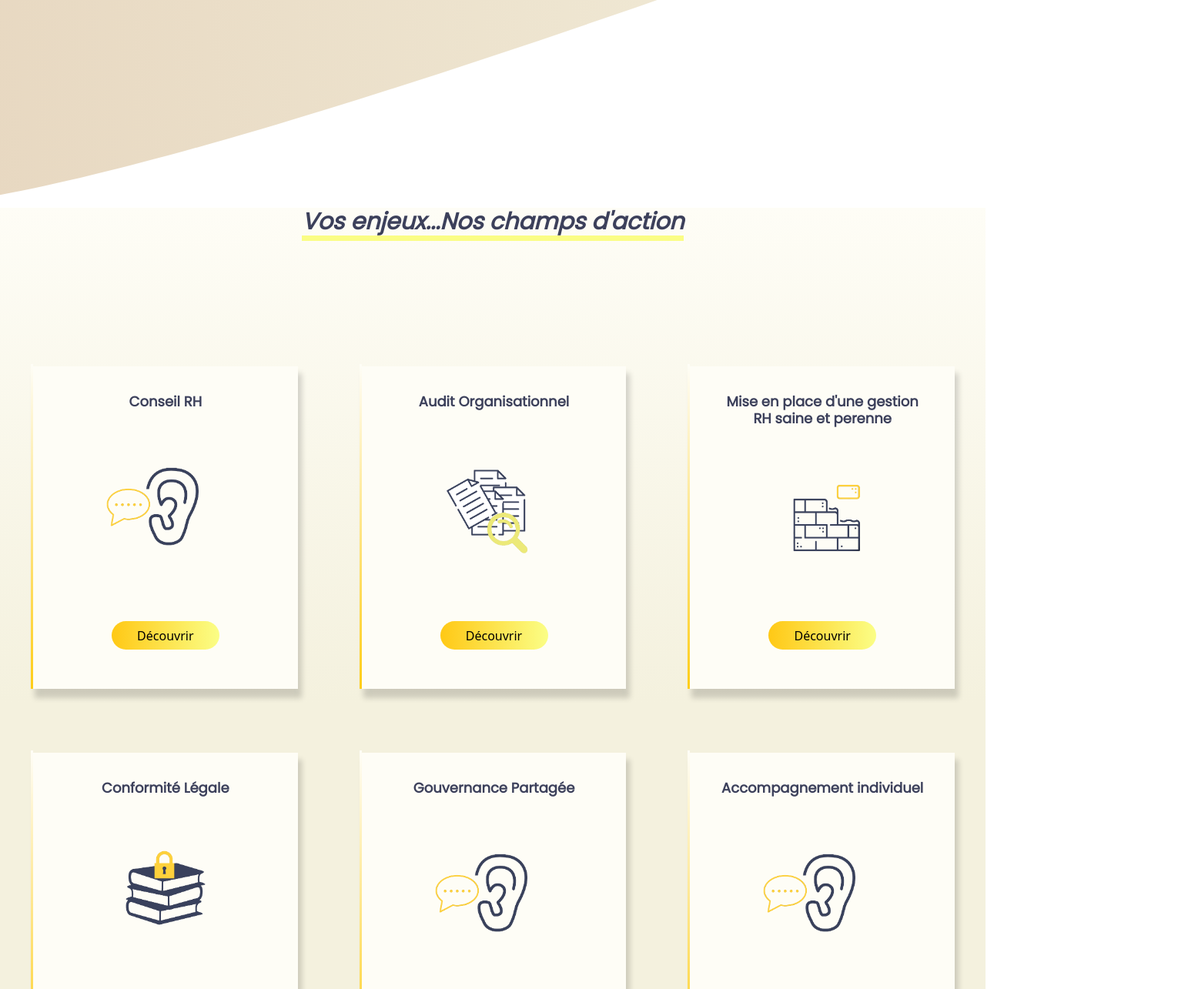
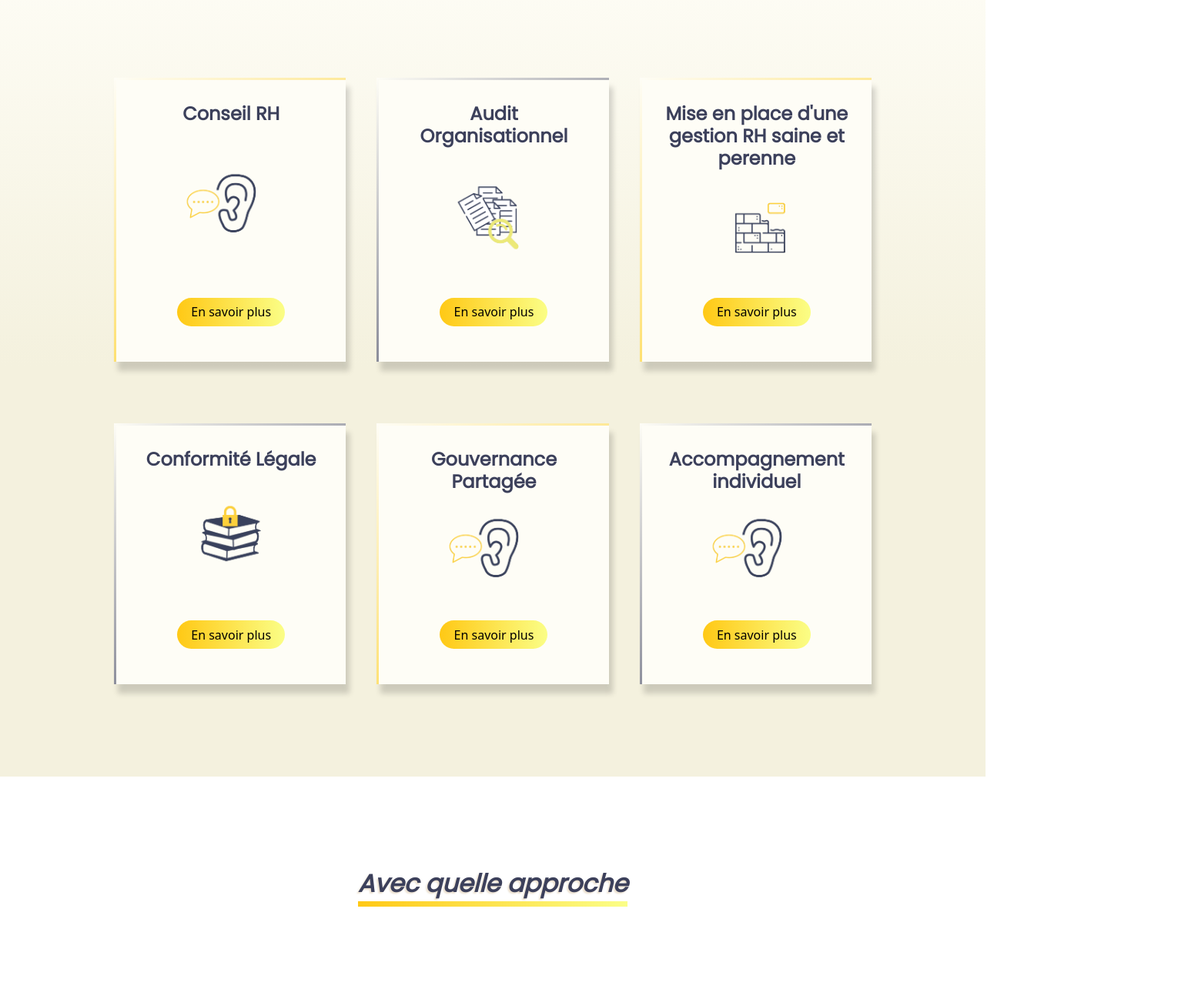
Before and after one commit to david-zahariuc/eclairh_netlify, an Eleventy site: page src/index.html in a window 1280 px wide. Shown: the part 621-1906 px from the top of the page at 77% size, 1556 px wide, since content can reach past the window. Built offline with nearby package versions, Linux system fonts and the light colour scheme; Eleventy itself is replaced by a stand-in of ours; files that its build step writes are made by us from their sources.

Commit message:
modif apres midi push

```diff
--- a/public/css/style.css
+++ b/public/css/style.css
@@ -1,9 +1,15 @@
+.center_80 {
+    width: 80%;
+    margin: 0 auto;
+}
+
 .nav_top {
-    padding: 20px 100px;
+    width: 90%;
+    margin: 0 auto;
     display: flex;
     flex-direction: row;
     justify-content: space-between;
-    align-items: center
+    align-items: center;
 }
 
 .nav_top_left {
@@ -33,17 +39,27 @@
     height: 65px;
 }
 
+/*top nav elements*/
 img {
     height: 100%;
 }
 
 #tagline {
-
+    position: relative;
     display: inline-block;
     margin: 0;
+    font-family: 'Libre Baskerville', serif;
+    font-size: 1rem;
+}
 
-    font-family: 'Libre Baskerville', serif;
-    font-size: 1.5rem;
+#tagline::after {
+    content: '';
+    height: 3px;
+    position: absolute;
+    right: 0;
+    bottom: -6px;
+    left: 0;
+    background: transparent linear-gradient(90deg, #FFC000 0%, #FFC60AF3 0%, #FAFE6CCF 100%, #FAFF6F 100%) 0% 0% no-repeat padding-box;
 }
 
 .phone {
@@ -63,9 +79,8 @@ img {
 
 .phone_no,
 .contact_btn {
-    color: var(--unnamed-color-3c405b);
     text-align: center;
-    font: normal normal normal 1.25rem Poppins;
+    font: normal normal normal 1rem Poppins;
     letter-spacing: 0px;
     color: #3C405B;
     opacity: 1;
@@ -101,18 +116,16 @@ img {
     width: fit-content;
     height: fit-content;
     margin: 0 60px;
-    padding: 7px 20px;
+    padding: 5px 10px;
     /* UI Properties */
-    background: var(--unnamed-color-3c405b) 0% 0% no-repeat padding-box;
     background: #3C405B 0% 0% no-repeat padding-box;
     border-radius: 21px;
     opacity: 1;
 }
 
 #nav_bottom {
-    margin: 0 100px;
+    margin: 0 auto !important;
     padding: 20px 0;
-    background: transparent linear-gradient(269deg, var(--unnamed-color-f4f1de) 0%, var(--unnamed-color-e7d7c0) 100%) 0% 0% no-repeat padding-box;
     background: transparent linear-gradient(269deg, #F4F1DE 0%, #E7D7C0 100%) 0% 0% no-repeat padding-box;
     opacity: 1;
 
@@ -121,7 +134,7 @@ img {
 .nav_bottom_link {
     color: var(--unnamed-color-fefdf6);
     text-align: center;
-    font: normal normal normal 20px/30px Poppins;
+    font: normal normal normal 0.9rem 'Poppins';
     letter-spacing: 0px;
     color: #FEFDF6;
     opacity: 1;
@@ -133,35 +146,56 @@ img {
 }
 
 .hero {
-    padding-left: 200px;
-    height: 765px;
+    padding: 60px 0;
+    width: 100%;
+    height: fit-content;
+
     background-image: url("./../img/hero_bg.svg");
     background-repeat: no-repeat;
-background-size: cover;
-background-position-x: center;
+    background-size: cover;
+    background-position-x: right;
+    background-position-y: bottom;
 
 }
 
+/*
+.nav_hero_shape {
+    position: relative;
+}
+
+.nav_hero_shape::before {
+    content: "";
+    display: inline-block;
+    width: 100%;
+    min-height: 500px;
+    background-image: url("./../img/hero_bg.svg");
+    background-repeat: no-repeat;
+    background-size: 100%;
+    position: absolute;
+    overflow: visible;
+    top: 0;
+    z-index: -1;
+}*/
+
 .heading {
-    margin: 80px 0;
-    color: var(--unnamed-color-3c405b);
-    text-align: left;
-    font-family: Poppins, sans-serif;
+    text-align: center;
+    font-family: 'Poppins', sans-serif;
     font-weight: 600;
     font-size: 2.5rem;
-    letter-spacing: 0px;
+    letter-spacing: 0.25rem;
     color: #3C405B;
 }
 
 .sub_heading {
     width: 635px;
-    margin: 80px 0;
+    margin: 60px 0;
     text-align: left;
     font-family: Poppins, sans-serif;
     font-size: 1.25rem;
     letter-spacing: 0px;
     color: #3C405B;
 }
+
 .expertise {
     display: flex;
     flex-direction: column;
@@ -171,16 +205,21 @@ background-position-x: center;
 }
 
 .container_cards {
-    padding: 120px 0;
+    padding: 80px 0;
 }
-.cards_row {width: 100%;
+
+.cards_row {
+    margin: 40px 0;
+    width: 100%;
     display: flex;
     flex-direction: row;
-    justify-content: center;
+    justify-content: space-between;
 
 
 }
+
 .section_title {
+    position: relative;
     width: fit-content;
     margin: 0 auto;
     text-align: center;
@@ -188,46 +227,66 @@ background-position-x: center;
     font-style: italic;
     font-weight: 600;
     color: #3C405B;
-    font-size: 1.875rem;
+    font-size: 2rem;
     letter-spacing: 0px;
-    border-bottom: 7px solid;
-    border-color: #FAFE6CCF
+    text-shadow: -2px 2px 2px rgba(230, 215, 191, 0.74);
 }
+
+.section_title::after {
+    content: '';
+    height: 7px;
+    position: absolute;
+    right: 0;
+    bottom: -10px;
+    left: 0;
+    background: transparent linear-gradient(90deg, #FFC000 0%, #FFC60AF3 0%, #FAFE6CCF 100%, #FAFF6F 100%) 0% 0% no-repeat padding-box;
+
+}
+
 .container_cards {
     display: flex;
     flex-direction: row;
     flex-wrap: wrap;
 }
-.btr{
-    border-top: 3px solid !important;
-    border-color: #FECD17;
+
+
+.expertise_card_wrap {
+
+    padding-top: 3px;
+    padding-left: 3px;
+    position: relative;
+    width: 33%;
+min-height: fit-content;
+    margin: 0 20px;
+    background: #FEFDF6 0% 0% no-repeat padding-box;
+box-shadow: 5px 12px 7px #00000029;
 }
+
+.yellow_wrap {
+    background: transparent linear-gradient(140deg, #FEFDF6 0%, #FECD17 100%) 0% 0% no-repeat padding-box;
+    opacity: 1;
+}
+
+.blue_wrap {
+    background: transparent linear-gradient(140deg, #FEFDF6 0%, #3C405B 100%) 0% 0% no-repeat padding-box;
+}
+
 .expertise_card {
-    border: transparent;
-    border-left: 3px solid !important;
-    border-image:
-    linear-gradient(
-      to bottom,
-      #FEFDF6,
-      #FECD17
-    ) 1 100%;
-    margin: 40px 40px;
+height: 100%;
     display: flex;
     flex-direction: column;
     justify-content: space-between;
-    width: 395px;
-    height: 422px;
-    padding: 35px;
+
     background: #FEFDF6 0% 0% no-repeat padding-box;
-    box-shadow: 5px 12px 7px #00000029;
     opacity: 1;
+    padding: 30px;
 }
 
 .expertise_img_container {
     display: flex;
     flex-direction: column;
     align-items: center;
-    height: 200px;
+    height: 150px;
 }
 
 
@@ -236,10 +295,10 @@ background-position-x: center;
     width: fit-content;
     margin: 0 auto;
     text-align: center;
-    font-family: Poppins, sans-serif;
+    font-family: 'Poppins', sans-serif;
     font-weight: 600;
     color: #3C405B;
-    font-size: 1.125rem;
+    font-size: 1.5rem;
     letter-spacing: 0px
 }
 
@@ -267,18 +326,22 @@ background-position-x: center;
     padding: 15px;
     background: #FEFDF6 0% 0% no-repeat padding-box;
 }
-.card_to_bottom{
+
+.card_to_bottom {
     justify-content: flex-end;
 }
-.card_to_top{
+
+.card_to_top {
     justify-content: flex-start;
 }
+
 .values_img_container {
     display: flex;
     flex-direction: column;
     align-items: center;
     height: 200px;
 }
+
 .value_tagline {
     text-align: center;
     font-family: 'Poppins', sans-serif;
@@ -288,11 +351,12 @@ background-position-x: center;
     letter-spacing: 0px;
 
 }
-.values_card{
+
+.values_card {
     display: flex;
     flex-direction: column;
     justify-content: space-between;
-        height: 332px;
+    height: 332px;
 }
 
 /*temonaiges*/
@@ -310,11 +374,13 @@ background-position-x: center;
     padding: 100px;
 
 }
+
 .review_quotes {
     font-family: 'MS UI Gothic';
     font-size: 50px;
 }
-.review_text{
+
+.review_text {
     text-align: center;
     padding: 25px;
     font-family: 'Poppins', sans-serif;
@@ -324,10 +390,11 @@ background-position-x: center;
     letter-spacing: 0px;
 }
 
-.footer_bg{
+.footer_bg {
     background: linear-gradient(to top, #E7D7C0 50%, #FEFDF6 100%);
 
 }
+
 .review {
     margin-bottom: 120px;
 }
@@ -335,32 +402,38 @@ background-position-x: center;
 
 /* pages individueles */
 
-.conseil_rh{
+.conseil_rh {
     height: 425px;
     background: #F4F1DE 0% 0% no-repeat padding-box;
 }
-.container_conseil_rh{
+
+.container_conseil_rh {
     width: 80%;
     margin: 0 auto;
 
 }
-.conseil_sub_heading{
+
+.conseil_sub_heading {
     width: 950px;
-height: 125px;
+    height: 125px;
 }
-.conseil_heading{
+
+.conseil_heading {
     margin-top: 120px;
 }
+
 .block {
     height: 1000px;
 }
-.cards_single_row{
+
+.cards_single_row {
     width: 100%;
     display: flex;
     flex-direction: row;
     flex-wrap: nowrap;
 }
-.expertise_card_smaller{
+
+.expertise_card_smaller {
     box-sizing: border-box;
     margin: 20px 20px;
     display: flex;
--- a/src/css/style.css
+++ b/src/css/style.css
@@ -1,9 +1,15 @@
+.center_80 {
+    width: 80%;
+    margin: 0 auto;
+}
+
 .nav_top {
-    padding: 20px 100px;
+    width: 90%;
+    margin: 0 auto;
     display: flex;
     flex-direction: row;
     justify-content: space-between;
-    align-items: center
+    align-items: center;
 }
 
 .nav_top_left {
@@ -33,17 +39,27 @@
     height: 65px;
 }
 
+/*top nav elements*/
 img {
     height: 100%;
 }
 
 #tagline {
-
+    position: relative;
     display: inline-block;
     margin: 0;
+    font-family: 'Libre Baskerville', serif;
+    font-size: 1rem;
+}
 
-    font-family: 'Libre Baskerville', serif;
-    font-size: 1.5rem;
+#tagline::after {
+    content: '';
+    height: 3px;
+    position: absolute;
+    right: 0;
+    bottom: -6px;
+    left: 0;
+    background: transparent linear-gradient(90deg, #FFC000 0%, #FFC60AF3 0%, #FAFE6CCF 100%, #FAFF6F 100%) 0% 0% no-repeat padding-box;
 }
 
 .phone {
@@ -63,9 +79,8 @@ img {
 
 .phone_no,
 .contact_btn {
-    color: var(--unnamed-color-3c405b);
     text-align: center;
-    font: normal normal normal 1.25rem Poppins;
+    font: normal normal normal 1rem Poppins;
     letter-spacing: 0px;
     color: #3C405B;
     opacity: 1;
@@ -101,18 +116,16 @@ img {
     width: fit-content;
     height: fit-content;
     margin: 0 60px;
-    padding: 7px 20px;
+    padding: 5px 10px;
     /* UI Properties */
-    background: var(--unnamed-color-3c405b) 0% 0% no-repeat padding-box;
     background: #3C405B 0% 0% no-repeat padding-box;
     border-radius: 21px;
     opacity: 1;
 }
 
 #nav_bottom {
-    margin: 0 100px;
+    margin: 0 auto !important;
     padding: 20px 0;
-    background: transparent linear-gradient(269deg, var(--unnamed-color-f4f1de) 0%, var(--unnamed-color-e7d7c0) 100%) 0% 0% no-repeat padding-box;
     background: transparent linear-gradient(269deg, #F4F1DE 0%, #E7D7C0 100%) 0% 0% no-repeat padding-box;
     opacity: 1;
 
@@ -121,7 +134,7 @@ img {
 .nav_bottom_link {
     color: var(--unnamed-color-fefdf6);
     text-align: center;
-    font: normal normal normal 20px/30px Poppins;
+    font: normal normal normal 0.9rem 'Poppins';
     letter-spacing: 0px;
     color: #FEFDF6;
     opacity: 1;
@@ -133,35 +146,56 @@ img {
 }
 
 .hero {
-    padding-left: 200px;
-    height: 765px;
+    padding: 60px 0;
+    width: 100%;
+    height: fit-content;
+
     background-image: url("./../img/hero_bg.svg");
     background-repeat: no-repeat;
-background-size: cover;
-background-position-x: center;
+    background-size: cover;
+    background-position-x: right;
+    background-position-y: bottom;
 
 }
 
+/*
+.nav_hero_shape {
+    position: relative;
+}
+
+.nav_hero_shape::before {
+    content: "";
+    display: inline-block;
+    width: 100%;
+    min-height: 500px;
+    background-image: url("./../img/hero_bg.svg");
+    background-repeat: no-repeat;
+    background-size: 100%;
+    position: absolute;
+    overflow: visible;
+    top: 0;
+    z-index: -1;
+}*/
+
 .heading {
-    margin: 80px 0;
-    color: var(--unnamed-color-3c405b);
-    text-align: left;
-    font-family: Poppins, sans-serif;
+    text-align: center;
+    font-family: 'Poppins', sans-serif;
     font-weight: 600;
     font-size: 2.5rem;
-    letter-spacing: 0px;
+    letter-spacing: 0.25rem;
     color: #3C405B;
 }
 
 .sub_heading {
     width: 635px;
-    margin: 80px 0;
+    margin: 60px 0;
     text-align: left;
     font-family: Poppins, sans-serif;
     font-size: 1.25rem;
     letter-spacing: 0px;
     color: #3C405B;
 }
+
 .expertise {
     display: flex;
     flex-direction: column;
@@ -171,16 +205,21 @@ background-position-x: center;
 }
 
 .container_cards {
-    padding: 120px 0;
+    padding: 80px 0;
 }
-.cards_row {width: 100%;
+
+.cards_row {
+    margin: 40px 0;
+    width: 100%;
     display: flex;
     flex-direction: row;
-    justify-content: center;
+    justify-content: space-between;
 
 
 }
+
 .section_title {
+    position: relative;
     width: fit-content;
     margin: 0 auto;
     text-align: center;
@@ -188,46 +227,66 @@ background-position-x: center;
     font-style: italic;
     font-weight: 600;
     color: #3C405B;
-    font-size: 1.875rem;
+    font-size: 2rem;
     letter-spacing: 0px;
-    border-bottom: 7px solid;
-    border-color: #FAFE6CCF
+    text-shadow: -2px 2px 2px rgba(230, 215, 191, 0.74);
 }
+
+.section_title::after {
+    content: '';
+    height: 7px;
+    position: absolute;
+    right: 0;
+    bottom: -10px;
+    left: 0;
+    background: transparent linear-gradient(90deg, #FFC000 0%, #FFC60AF3 0%, #FAFE6CCF 100%, #FAFF6F 100%) 0% 0% no-repeat padding-box;
+
+}
+
 .container_cards {
     display: flex;
     flex-direction: row;
     flex-wrap: wrap;
 }
-.btr{
-    border-top: 3px solid !important;
-    border-color: #FECD17;
+
+
+.expertise_card_wrap {
+
+    padding-top: 3px;
+    padding-left: 3px;
+    position: relative;
+    width: 33%;
+min-height: fit-content;
+    margin: 0 20px;
+    background: #FEFDF6 0% 0% no-repeat padding-box;
+box-shadow: 5px 12px 7px #00000029;
 }
+
+.yellow_wrap {
+    background: transparent linear-gradient(140deg, #FEFDF6 0%, #FECD17 100%) 0% 0% no-repeat padding-box;
+    opacity: 1;
+}
+
+.blue_wrap {
+    background: transparent linear-gradient(140deg, #FEFDF6 0%, #3C405B 100%) 0% 0% no-repeat padding-box;
+}
+
 .expertise_card {
-    border: transparent;
-    border-left: 3px solid !important;
-    border-image:
-    linear-gradient(
-      to bottom,
-      #FEFDF6,
-      #FECD17
-    ) 1 100%;
-    margin: 40px 40px;
+height: 100%;
     display: flex;
     flex-direction: column;
     justify-content: space-between;
-    width: 395px;
-    height: 422px;
-    padding: 35px;
+
     background: #FEFDF6 0% 0% no-repeat padding-box;
-    box-shadow: 5px 12px 7px #00000029;
     opacity: 1;
+    padding: 30px;
 }
 
 .expertise_img_container {
     display: flex;
     flex-direction: column;
     align-items: center;
-    height: 200px;
+    height: 150px;
 }
 
 
@@ -236,10 +295,10 @@ background-position-x: center;
     width: fit-content;
     margin: 0 auto;
     text-align: center;
-    font-family: Poppins, sans-serif;
+    font-family: 'Poppins', sans-serif;
     font-weight: 600;
     color: #3C405B;
-    font-size: 1.125rem;
+    font-size: 1.5rem;
     letter-spacing: 0px
 }
 
@@ -267,18 +326,22 @@ background-position-x: center;
     padding: 15px;
     background: #FEFDF6 0% 0% no-repeat padding-box;
 }
-.card_to_bottom{
+
+.card_to_bottom {
     justify-content: flex-end;
 }
-.card_to_top{
+
+.card_to_top {
     justify-content: flex-start;
 }
+
 .values_img_container {
     display: flex;
     flex-direction: column;
     align-items: center;
     height: 200px;
 }
+
 .value_tagline {
     text-align: center;
     font-family: 'Poppins', sans-serif;
@@ -288,11 +351,12 @@ background-position-x: center;
     letter-spacing: 0px;
 
 }
-.values_card{
+
+.values_card {
     display: flex;
     flex-direction: column;
     justify-content: space-between;
-        height: 332px;
+    height: 332px;
 }
 
 /*temonaiges*/
@@ -310,11 +374,13 @@ background-position-x: center;
     padding: 100px;
 
 }
+
 .review_quotes {
     font-family: 'MS UI Gothic';
     font-size: 50px;
 }
-.review_text{
+
+.review_text {
     text-align: center;
     padding: 25px;
     font-family: 'Poppins', sans-serif;
@@ -324,10 +390,11 @@ background-position-x: center;
     letter-spacing: 0px;
 }
 
-.footer_bg{
+.footer_bg {
     background: linear-gradient(to top, #E7D7C0 50%, #FEFDF6 100%);
 
 }
+
 .review {
     margin-bottom: 120px;
 }
@@ -335,32 +402,38 @@ background-position-x: center;
 
 /* pages individueles */
 
-.conseil_rh{
+.conseil_rh {
     height: 425px;
     background: #F4F1DE 0% 0% no-repeat padding-box;
 }
-.container_conseil_rh{
+
+.container_conseil_rh {
     width: 80%;
     margin: 0 auto;
 
 }
-.conseil_sub_heading{
+
+.conseil_sub_heading {
     width: 950px;
-height: 125px;
+    height: 125px;
 }
-.conseil_heading{
+
+.conseil_heading {
     margin-top: 120px;
 }
+
 .block {
     height: 1000px;
 }
-.cards_single_row{
+
+.cards_single_row {
     width: 100%;
     display: flex;
     flex-direction: row;
     flex-wrap: nowrap;
 }
-.expertise_card_smaller{
+
+.expertise_card_smaller {
     box-sizing: border-box;
     margin: 20px 20px;
     display: flex;
--- a/src/index.html
+++ b/src/index.html
@@ -14,10 +14,13 @@
     </head>
     <body>
         <header>
+            <div style="background-color: white; padding: 10px 0">
                 <div class="nav_top">
                     <div class="nav_top_left">
-                    <div class="logo"><a href="index.html"><img class="logo_img" src="./img/logo.svg" alt=""></a></div>
-                    <div>
+                        <div class="logo">
+                            <a href="index.html"><img class="logo_img" src="./img/logo.svg" alt=""></a>
+                        </div>
+                        <div id="wrapper_tagline">
                             <h2 id="tagline">Expertise en Organisation & Ressources Humaines</h2>
                         </div>
                     </div>
@@ -33,15 +36,14 @@
                         </div>
                     </div>
                 </div>
-            <!--<div> <ul> <li>Qui sommes nous</li> <li>Expertises</li> <li>Vous étes</li> <li>Fil d'actualités</li> </ul> </div>-->
-        </header>
-        <main>
-            <section class="hero">
+            </div>
+            <div>
+
                 <nav id="nav_bottom" class="navbar navbar-expand-lg">
                     <div class="collapse navbar-collapse nav_bottom_order" id="navbarNavDropdown">
                         <ul class="navbar-nav">
                             <li class="nav_bottom_item">
-                                <a class="nav-link nav_bottom_link" href="#">Qui sommes nous</a>
+                                <a class="nav-link nav_bottom_link" href="#">À propos de nous</a>
                             </li>
                             <li class="nav_bottom_item">
                                 <a class="nav-link dropdown-toggle nav_bottom_link" href="#" role="button" data-bs-toggle="dropdown" aria-expanded="false">Expertises</a>
@@ -88,57 +90,82 @@
                         </ul>
                     </div>
                 </nav>
+            </div>
+
+            <!--<div> <ul> <li>Qui sommes nous</li> <li>Expertises</li> <li>Vous étes</li> <li>Fil d'actualités</li> </ul> </div>-->
+        </header>
+        <main>
+            <section class="hero">
+                <!--<div class="nav_hero_shape"></div>-->
+
+                <div class="center_80">
                     <h2 class="heading">DU CONSEIL À L'OPERATIONNEL</h2>
                     <p class="sub_heading">Un savoir-faire en organisation et en ressources humaines dédié à tous les acteurs du monde du travail : Entreprise, Salariés, Association, Personne en recherche de projet professionnel.
                     </p>
+                </div>
             </section>
             <section class="expertise" id="expertise_section">
+                <div class="center_80">
+
                     <h2 class="section_title">Vos enjeux...Nos champs d'action</h2>
                     <div class="container_cards">
 
                         <div class="cards_row">
-                        <div class="expertise_card btr">
+                            <div class="expertise_card_wrap yellow_wrap">
+                                <div class="expertise_card">
                                     <h1 class="card_title">Conseil RH</h1>
                                     <div class="expertise_img_container"><img class="card_img" src="./img/conseil_rh.png" alt="conseil rh"></div>
                                     <div class="card_btn_container">
-                                <button class="card_btn" id="conseil">Découvrir</button>
+                                        <button class="card_btn" id="conseil">En savoir plus</button>
                                     </div>
                                 </div>
-                        <div class="expertise_card btr" >
+                            </div>
+                            <div class="expertise_card_wrap blue_wrap">
+                                <div class="expertise_card">
                                     <h1 class="card_title">Audit Organisationnel</h1>
                                     <div class="expertise_img_container"><img class="card_img" src="./img/audit.png" alt="conseil rh"></div>
                                     <div class="card_btn_container">
-                                <button class="card_btn" id="audit">Découvrir</button>
+                                        <button class="card_btn" id="conseil">En savoir plus</button>
                                     </div>
                                 </div>
-                        <div class="expertise_card btr" >
+                            </div>
+                            <div class="expertise_card_wrap yellow_wrap">
+                                <div class="expertise_card">
                                     <h1 class="card_title">Mise en place d'une gestion RH saine et perenne</h1>
                                     <div class="expertise_img_container"><img class="card_img" src="./img/mise_en_place.png" alt="conseil rh"></div>
                                     <div class="card_btn_container">
-                                <button class="card_btn" id="gestion">Découvrir</button>
+                                        <button class="card_btn" id="conseil">En savoir plus</button>
+                                    </div>
                                 </div>
                             </div>
                         </div>
                         <div class="cards_row">
-                        <div class="expertise_card btr" >
+                            <div class="expertise_card_wrap blue_wrap">
+                                <div class="expertise_card">
                                     <h1 class="card_title">Conformité Légale</h1>
                                     <div class="expertise_img_container"><img class="card_img" src="./img/cadre_juridique.png" alt="conseil rh"></div>
                                     <div class="card_btn_container">
-                                <button class="card_btn" id="legal">Découvrir</button>
+                                        <button class="card_btn" id="conseil">En savoir plus</button>
                                     </div>
                                 </div>
-                        <div class="expertise_card btr" >
+                            </div>
+                            <div class="expertise_card_wrap yellow_wrap">
+                                <div class="expertise_card">
                                     <h1 class="card_title">Gouvernance Partagée</h1>
                                     <div class="expertise_img_container"><img class="card_img" src="./img/conseil_rh.png" alt="conseil rh"></div>
                                     <div class="card_btn_container">
-                                <button class="card_btn" id="gouvernance">Découvrir</button>
+                                        <button class="card_btn" id="conseil">En savoir plus</button>
                                     </div>
                                 </div>
-                        <div class="expertise_card btr" >
+                            </div>
+                            <div class="expertise_card_wrap blue_wrap">
+                                <div class="expertise_card">
                                     <h1 class="card_title">Accompagnement individuel</h1>
                                     <div class="expertise_img_container"><img class="card_img" src="./img/conseil_rh.png" alt="conseil rh"></div>
                                     <div class="card_btn_container">
-                                <button class="card_btn" id="accompagnement">Découvrir</button>
+                                        <button class="card_btn" id="conseil">En savoir plus</button>
+                                    </div>
+                                </div>
                             </div>
                         </div>
                     </div>
@@ -208,7 +235,9 @@
                 </div>
             </section>
             <div class="footer_bg">
-                <div class="container">
+                <div class="container"></div>
+            </div>
+        </main>
         <footer class="row row-cols-1 row-cols-sm-2 row-cols-md-5 py-5 my-5 border-top">
             <div class="col mb-3">
                 <a href="/" class="d-flex align-items-center mb-3 link-dark text-decoration-none">
@@ -280,9 +309,6 @@
                 </ul>
             </div>
         </footer>
-                </div>
-            </div>
-        </main>
         <script src="https://ajax.googleapis.com/ajax/libs/jquery/3.6.0/jquery.min.js"></script>
         <script src="https://cdn.jsdelivr.net/npm/bootstrap@5.2.0/dist/js/bootstrap.bundle.min.js" integrity="sha384-A3rJD856KowSb7dwlZdYEkO39Gagi7vIsF0jrRAoQmDKKtQBHUuLZ9AsSv4jD4Xa" crossorigin="anonymous"></script>
         <script src="./js/main.js"></script>
```
Also changed, not shown: public/index.html (+49 -23 lines), public/js/main.js (line endings or trailing spaces), src/js/main.js (line endings or trailing spaces). Lines whose indentation alone changed are shown as unchanged.
